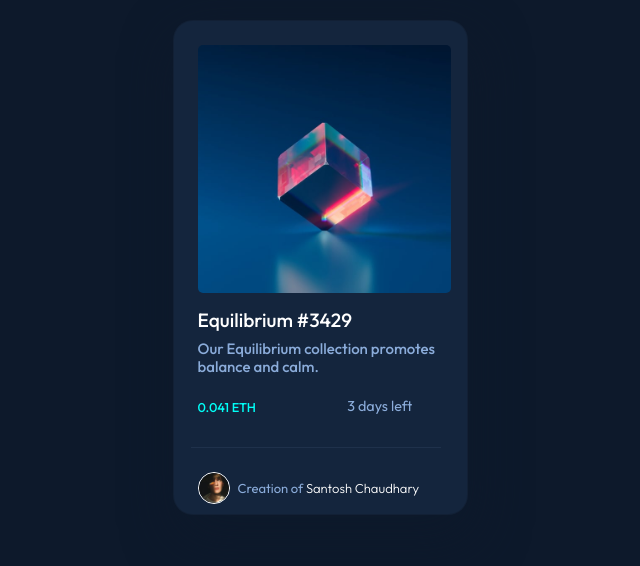
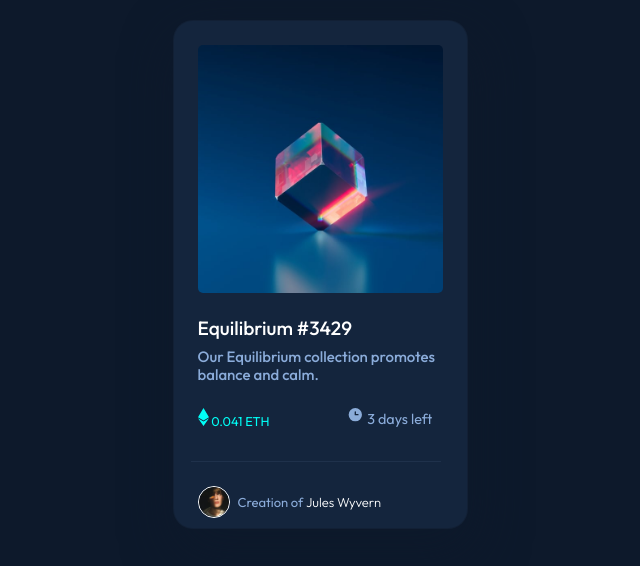
Before and after one commit to santoshchaudhary001/nft-preview-card-component, a plain HTML site: page index.html in a window 1280 px wide. Shown: the whole page, without its empty margins (320-960 px from the left). Drawn offline with Linux system fonts and the light colour scheme; files that its build step writes are made by us from their sources.

Commit message:
nft-preview-card

```diff
--- a/index.html
+++ b/index.html
@@ -27,13 +27,15 @@
                 Our Equilibrium collection promotes balance and calm.
             </h2>
             <div class="grid">
-                <h3 class="card_currency">0.041 ETH</h3>
-                <h4 class="card_offer">3 days left</h4>
+
+                <h3 class="card_currency"><svg width="11" height="18" xmlns="http://www.w3.org/2000/svg"><path d="M11 10.216 5.5 18 0 10.216l5.5 3.263 5.5-3.262ZM5.5 0l5.496 9.169L5.5 12.43 0 9.17 5.5 0Z" fill="#00FFF8"/></svg> 0.041 ETH</h3>
+
+                <h4 class="card_offer"><svg width="17" height="18" xmlns="http://www.w3.org/2000/svg"><path d="M8.305 2.007a6.667 6.667 0 1 0 0 13.334 6.667 6.667 0 0 0 0-13.334Zm2.667 7.334H8.305a.667.667 0 0 1-.667-.667V6.007a.667.667 0 0 1 1.334 0v2h2a.667.667 0 0 1 0 1.334Z" fill="#8BACD9"/></svg> 3 days left</h4>
             </div>
             <hr class="divider"/>
             <div class="author_profile">
                 <img class="card_lower_profile" src="img/image-avatar.png" alt="">
-                <p class="card_lower_desc"><span>Creation of </span class="cre">Santosh Chaudhary</p>
+                <p class="card_lower_desc"><span>Creation of </span class="cre">Jules Wyvern</p>
             </div>
 
         </section>
--- a/style/style.css
+++ b/style/style.css
@@ -22,6 +22,13 @@ body{
 }
 
 @media screen and (max-width: 375px){
+    .card_image{
+        height: 280px;
+        width: auto;
+        border-radius: 21px;
+        padding: 16px;
+        margin: 0.5rem 0.5rem;
+    }
     .card{
         margin-bottom: 4rem;
     }
@@ -32,8 +39,7 @@ body{
     width: auto;
     border-radius: 21px;
     padding: 16px;
-    margin-left: .5rem;
-    margin-top: .5rem;
+    margin: 0.5rem 0.5rem;
 }
 .card_title{
     color: white;
@@ -55,8 +61,10 @@ body{
     margin: 1rem 1.5rem;
     color: #00fff7;
     font-size: .8rem;
-    font-weight: 500;
+    font-weight: 400;
+
 }
+
 
 .grid{
     display: -ms-grid;
```
